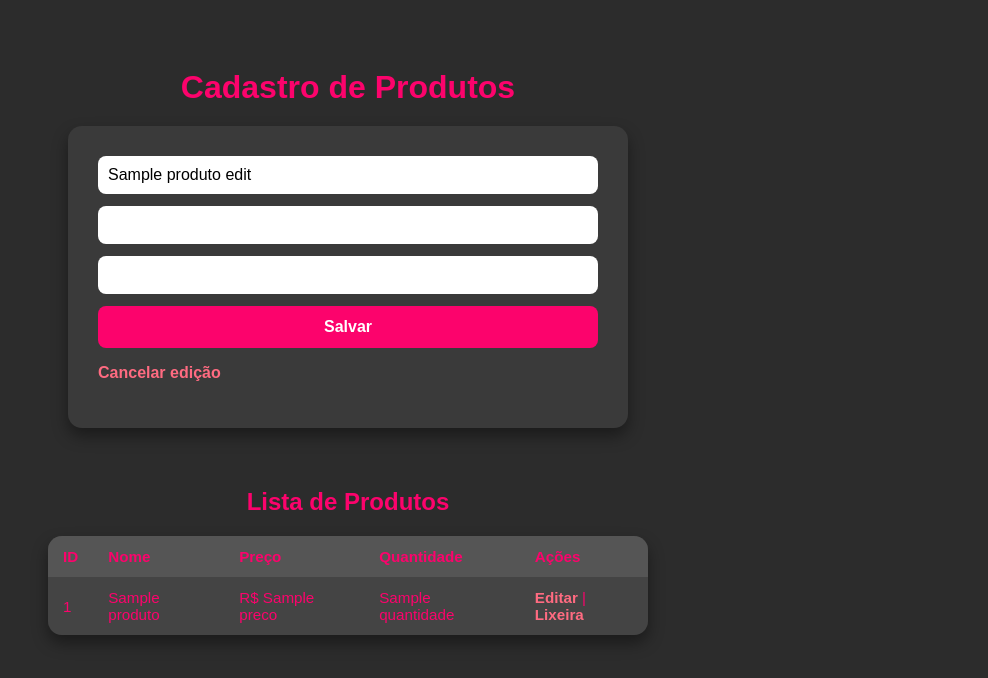
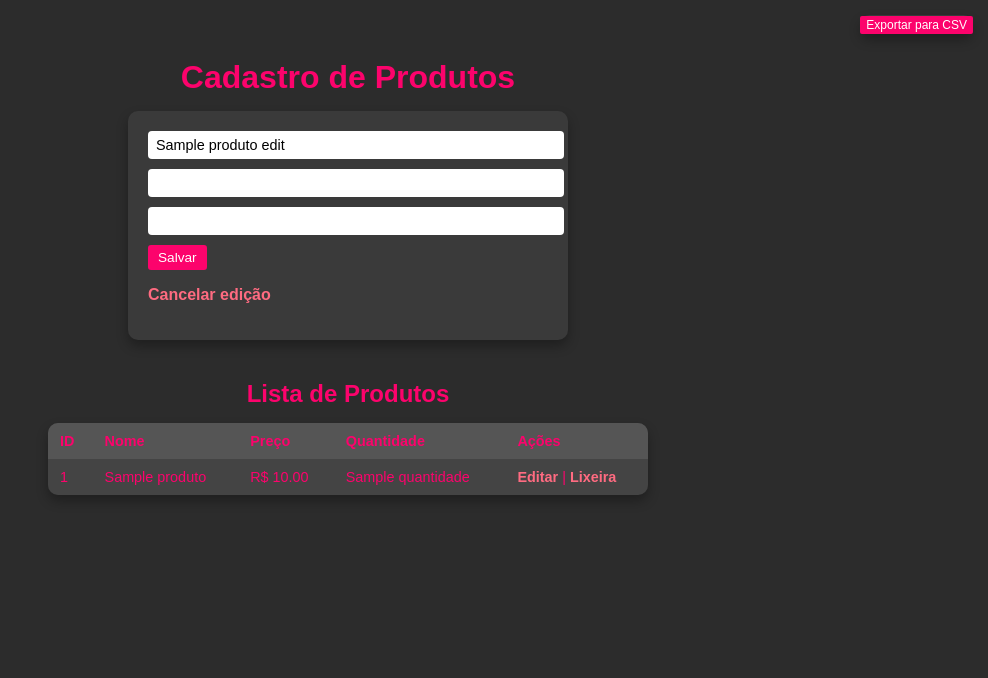
Before and after one commit to higorrvieira/cadastro-produtos, a Flask app: template templates/index.html in a window 1280 px wide. Shown: the top 678 px of the page, without its empty margins (292-1280 px from the left). Run offline with Flask 3, Linux system fonts and the light colour scheme; the template is opened without the code that fills it: most values are stand-ins (such as "Sample title", 1, 10 or a date in 2020).

Commit message:
Entrega da Prova Final

```diff
--- a/app.py
+++ b/app.py
@@ -1,5 +1,6 @@
-from flask import Flask, render_template, request, redirect, url_for
+from flask import Flask, render_template, request, redirect, url_for, Response
 import mysql.connector
+import csv
 
 app = Flask(__name__)
 
@@ -16,12 +17,12 @@ def index():
     conn = get_connection()
     c = conn.cursor(dictionary=True)
 
-
+    # CADASTRO / EDIÇÃO
     if request.method == "POST":
         produto_id = request.form.get("id")
         nome = request.form["nome"]
-        preco = request.form["preco"]
-        quantidade = request.form["quantidade"]
+        preco = float(request.form["preco"])
+        quantidade = int(request.form["quantidade"])
 
         if produto_id:
             c.execute("""
@@ -33,6 +34,7 @@ def index():
             """, (nome, preco, quantidade))
         conn.commit()
 
+    # EDIÇÃO EXISTENTE
     edit_id = request.args.get("edit_id")
     produto_edit = None
     if edit_id:
@@ -41,8 +43,8 @@ def index():
 
     c.execute("SELECT * FROM produtos")
     produtos = c.fetchall()
+    conn.close()
 
-    conn.close()
     return render_template("index.html", produtos=produtos, produto_edit=produto_edit)
 
 @app.route("/delete/<int:id>")
@@ -54,5 +56,29 @@ def delete(id):
     conn.close()
     return redirect(url_for("index"))
 
+# NOVA ROTA: Exportar CSV
+@app.route("/export")
+def export_csv():
+    conn = get_connection()
+    c = conn.cursor(dictionary=True)
+    c.execute("SELECT * FROM produtos")
+    produtos = c.fetchall()
+    conn.close()
+
+    def generate():
+        output = csv.writer()
+        output.writerow(['ID','Nome','Preço','Quantidade'])
+        for p in produtos:
+            output.writerow([p['id'], p['nome'], p['preco'], p['quantidade']])
+        return output
+
+    def generate_stream():
+        yield "ID,Nome,Preço,Quantidade\n"
+        for p in produtos:
+            yield f"{p['id']},{p['nome']},{p['preco']},{p['quantidade']}\n"
+
+    return Response(generate_stream(), mimetype="text/csv",
+                    headers={"Content-Disposition":"attachment;filename=produtos.csv"})
+
 if __name__ == "__main__":
-    app.run(debug=True)
+    app.run(debug=True, host="0.0.0.0", port=5000)
--- a/templates/index.html
+++ b/templates/index.html
@@ -4,7 +4,6 @@
     <meta charset="UTF-8">
     <title>Cadastro de Produtos</title>
     <style>
-
         body {
             background-color: #2c2c2c;
             color: #fc036c;
@@ -12,75 +11,64 @@
             display: flex;
             flex-direction: column;
             align-items: center;
-      padding: 40px;
+            padding: 30px;
         }
 
         h1, h2 {
-      margin-bottom: 20px;
+            margin-bottom: 15px;
             font-weight: 600;
         }
 
+        /* Formulário */
         form {
             background-color: #3a3a3a;
-      padding: 30px;
-      border-radius: 14px;
-      box-shadow: 0 8px 16px rgba(0,0,0,0.4);
+            padding: 20px;
+            border-radius: 10px;
+            box-shadow: 0 6px 12px rgba(0,0,0,0.3);
             width: 100%;
-      max-width: 500px;
-      margin-bottom: 40px;
-      transition: transform 0.2s;
+            max-width: 400px;
+            margin-bottom: 20px;
         }
 
-    form:hover {
-      transform: translateY(-2px);
+        form input {
+            width: 100%;
+            margin-bottom: 10px;
+            padding: 6px 8px;
+            border: none;
+            border-radius: 4px;
+            font-size: 0.9rem;
         }
 
-    input {
-      width: calc(100% - 20px);
-      margin-bottom: 12px;
-      padding: 10px;
+        /* Botão Cadastrar/Salvar */
+        form button.submit-btn {
+            padding: 5px 10px;
+            font-size: 0.85rem;
+            border-radius: 3px;
+            background-color: #fc036c;
+            color: #fff;
             border: none;
-      border-radius: 8px;
-      outline: none;
-      font-size: 1rem;
+            cursor: pointer;
+            transition: 0.2s;
         }
 
-    button {
-      width: 100%;
-      padding: 12px;
-      border: none;
-      border-radius: 8px;
-      background-color: #fc036c;
-      color: white;
-      font-weight: bold;
-      font-size: 1rem;
-      cursor: pointer;
-      transition: 0.3s;
-    }
-
-    button:hover {
-      background-color: #fc036c;
+        form button.submit-btn:hover {
             transform: scale(1.05);
         }
 
+        /* Tabela */
         table {
             border-collapse: collapse;
             width: 100%;
             max-width: 600px;
-      border-radius: 14px;
+            border-radius: 10px;
             overflow: hidden;
-      box-shadow: 0 8px 16px rgba(0,0,0,0.4);
-      transition: transform 0.2s;
-    }
-
-    table:hover {
-      transform: translateY(-2px);
+            box-shadow: 0 6px 12px rgba(0,0,0,0.3);
         }
 
         th, td {
-      padding: 12px 15px;
+            padding: 10px 12px;
+            font-size: 0.9rem;
             text-align: left;
-      font-size: 0.95rem;
         }
 
         th {
@@ -88,51 +76,83 @@
             font-weight: 600;
         }
 
-    tr:nth-child(even) {
-      background-color: #444;
-    }
-
-    tr:nth-child(odd) {
-      background-color: #3a3a3a;
-    }
-
-    tr:hover {
-      background-color: #555;
-    }
+        tr:nth-child(even) { background-color: #444; }
+        tr:nth-child(odd) { background-color: #3a3a3a; }
+        tr:hover { background-color: #555; }
 
         a {
             color: #ff6b81;
             font-weight: bold;
             text-decoration: none;
-      transition: color 0.2s, transform 0.2s;
+            transition: 0.2s;
         }
 
-    a:hover {
-      color: #fc036c;
-      text-decoration: underline;
+        a:hover { color: #fc036c; text-decoration: underline; }
+
+        /* Botão Export CSV fixo e minimalista */
+        .export-btn {
+            position: fixed;
+            top: 15px;
+            right: 15px;
+            padding: 4px 8px;
+            font-size: 0.75rem;
+            border-radius: 2px;
+            background-color: #fc036c;
+            color: #fff;
+            border: none;
+            cursor: pointer;
+            z-index: 1000;
+        }
+
+        .export-btn:hover {
             transform: scale(1.05);
         }
 
     </style>
 </head>
 <body>
+
 <h1>Cadastro de Produtos</h1>
-  <!-- Formulário com suporte a edição -->
+
+<!-- Formulário -->
 <form method="POST">
     {% if produto_edit %}
         <input type="hidden" name="id" value="{{ produto_edit.id }}">
         <input type="text" name="nome" value="{{ produto_edit.nome }}" required autocomplete="off">
         <input type="number" step="0.01" name="preco" value="{{ produto_edit.preco }}" required autocomplete="off">
         <input type="number" name="quantidade" value="{{ produto_edit.quantidade }}" required autocomplete="off">
-      <button type="submit">Salvar</button>
+        <button type="submit" class="submit-btn">Salvar</button>
         <p><a href="{{ url_for('index') }}">Cancelar edição</a></p>
     {% else %}
         <input type="text" name="nome" placeholder="Nome do produto" required autocomplete="off">
         <input type="number" step="0.01" name="preco" placeholder="Preço" required autocomplete="off">
         <input type="number" name="quantidade" placeholder="Quantidade" required autocomplete="off">
-      <button type="submit">Cadastrar</button>
+        <button type="submit" class="submit-btn">Cadastrar</button>
     {% endif %}
 </form>
+<form method="GET" action="/export" style="
+    position: fixed;
+    top: 15px;
+    right: 15px;
+    z-index: 1000;
+    width: auto;
+    height: auto;
+    margin: 0;
+    padding: 0;
+">
+    <button type="submit" style="
+        padding: 2px 6px;
+        font-size: 0.75rem;
+        border-radius: 2px;
+        background-color: #fc036c;
+        color: #fff;
+        border: none;
+        cursor: pointer;
+        white-space: nowrap;
+    ">Exportar para CSV</button>
+</form>
+
+
 
 <h2>Lista de Produtos</h2>
 <table>
@@ -143,7 +163,7 @@
     <tr>
         <td>{{ p.id }}</td>
         <td>{{ p.nome }}</td>
-      <td>R$ {{ p.preco }}</td>
+        <td>R$ {{ "%.2f"|format(p.preco) }}</td>
         <td>{{ p.quantidade }}</td>
         <td>
             <a href="/?edit_id={{ p.id }}">Editar</a> |
@@ -152,5 +172,6 @@
     </tr>
     {% endfor %}
 </table>
+
 </body>
 </html>
```
Lines whose indentation alone changed are shown as unchanged.
